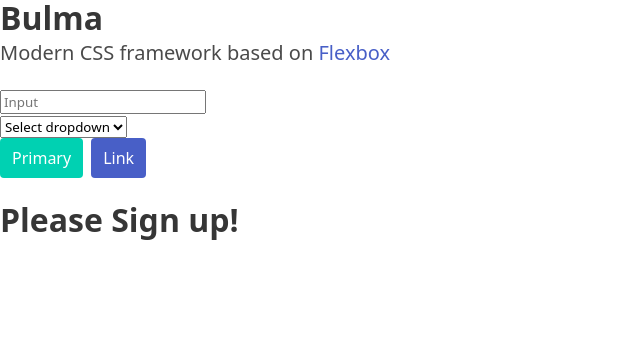
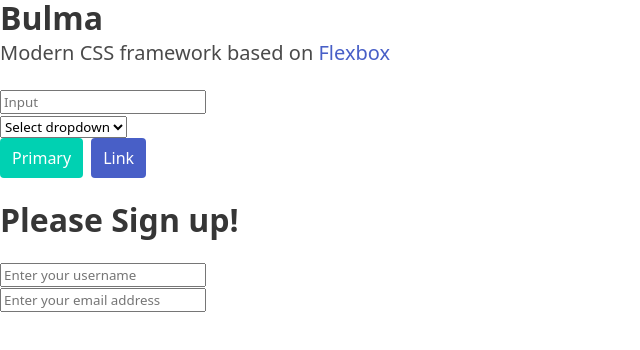
Before and after one commit to Mt-Lampert/tdd-react, a React (Create React App) app: page / in a window 1280 px wide. Shown: the top 350 px of the page, without its empty margins (0-640 px from the left). Built offline with nearby package versions, Linux system fonts and the light colour scheme.

Commit message:
w: tdd-adding form and input fields

```diff
--- a/src/pages/Signup.jsx
+++ b/src/pages/Signup.jsx
@@ -2,9 +2,19 @@
 
 export default function Signup(props) {
 
+  function signupHandler(e) {
+    e.preventDefault();
+  }
+
   return (
     <>
       <h1 className="title is-3">Please Sign up!</h1>
+
+      <form onSubmit={signupHandler}>
+        <input type="text" name="nameField" id="nameField" placeholder="Enter your username" />
+        <br />
+        <input type="text" name="mailField" id="mailField" placeholder="Enter your email address" />
+      </form>
     </>
   )
 }
```
Also changed, not shown: 1 other file (tests, documents, lock files or other folders).
